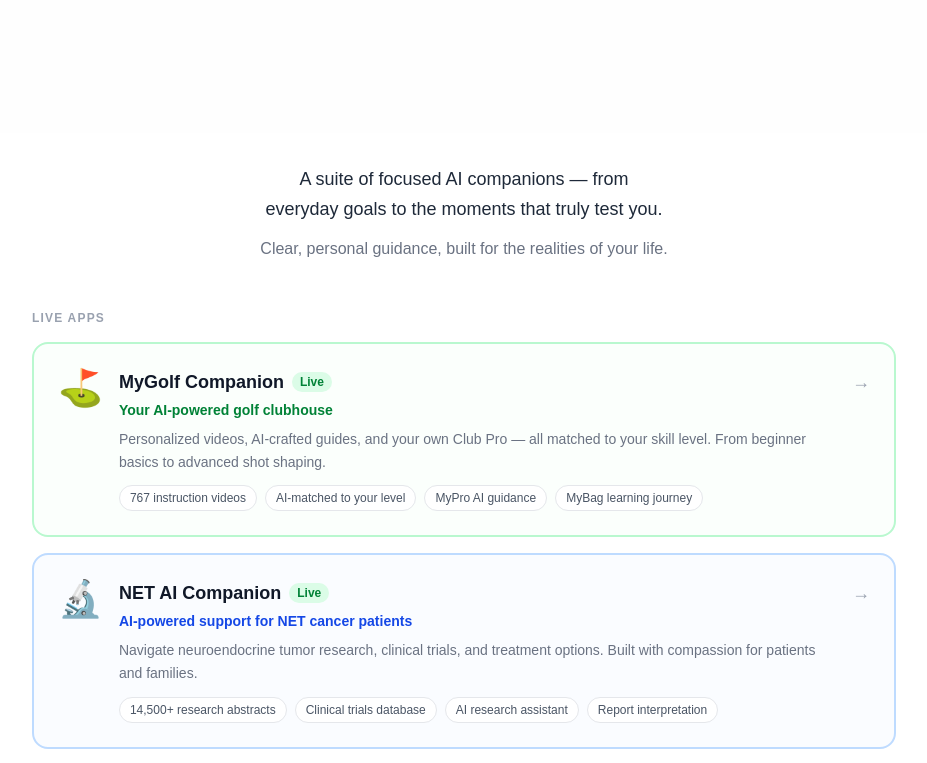
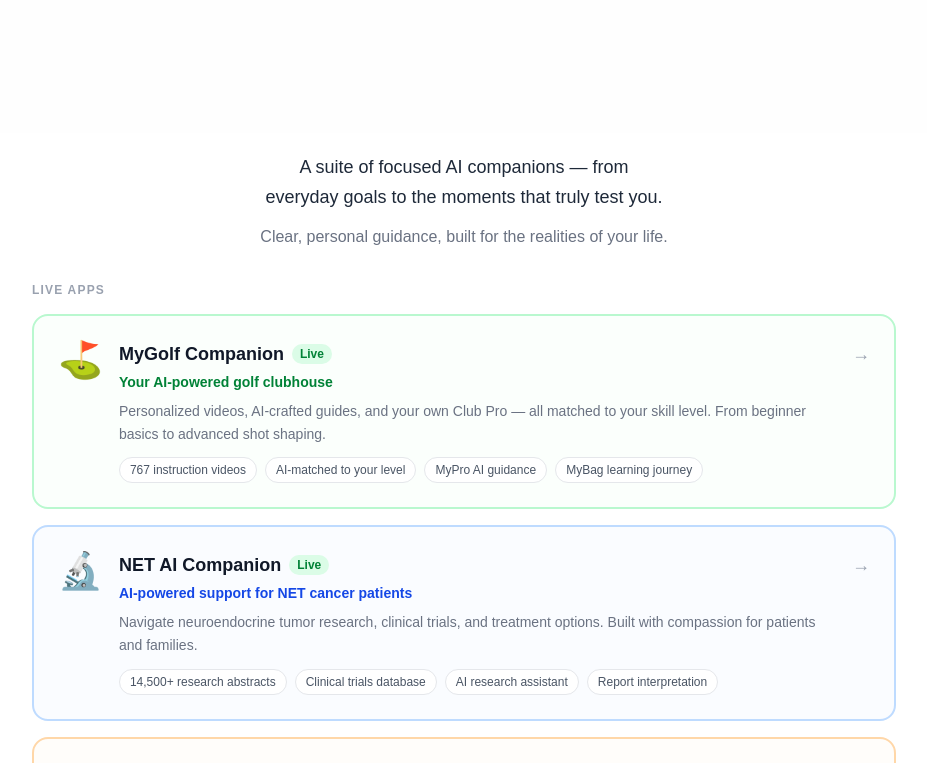
Before and after one commit to bd9356-gif/my-companion-apps, a Next.js app: page / in a window 1280 px wide. Shown: the part 720-1483 px from the top of the page, without its empty margins (176-1103 px from the left). Built offline with nearby package versions, Linux system fonts and the light colour scheme.

Commit message:
fix: landing - tighten gaps above/below tagline

```diff
--- a/app/page.tsx
+++ b/app/page.tsx
@@ -67,7 +67,7 @@ export default function Home() {
         height={630}
       />
 
-      <main className="max-w-4xl mx-auto px-4 py-8">
+      <main className="max-w-4xl mx-auto px-4 pt-5 pb-8">
 
         {/* Positioning statement — sits at the top of main, directly
             beneath the banner, so the visual hands off to the words
@@ -75,8 +75,11 @@ export default function Home() {
             breaks so we don't get orphans like "life" sitting alone
             on the last line on phone widths. The non-breaking space
             between "your" and "life" is a belt-and-suspenders guard
-            for browsers that don't yet support text-balance. */}
-        <div className="text-center mb-12 max-w-xl mx-auto">
+            for browsers that don't yet support text-balance. Tight
+            top padding on main (pt-5 ≈ 20px) keeps the tagline close
+            to the banner so the visual handoff feels intentional, not
+            "banner, then a gap, then text." */}
+        <div className="text-center mb-8 max-w-xl mx-auto">
           <p className="text-lg text-gray-800 leading-relaxed font-medium text-balance">
             A suite of focused AI companions &mdash; from everyday goals to the moments that truly test you.
           </p>
```
